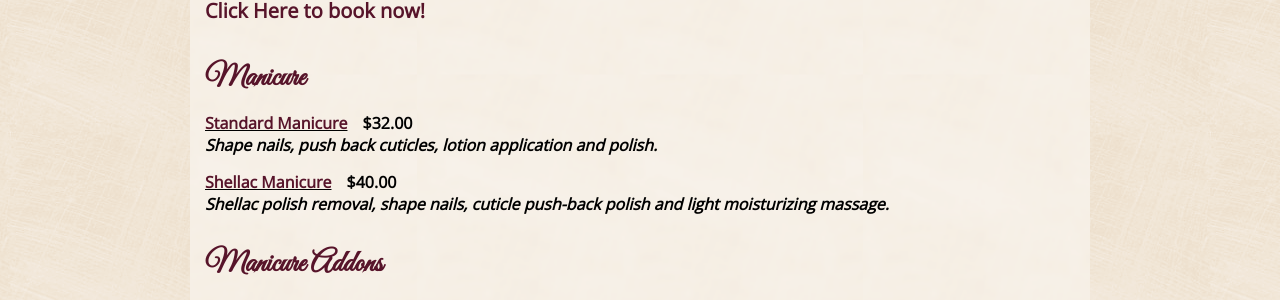
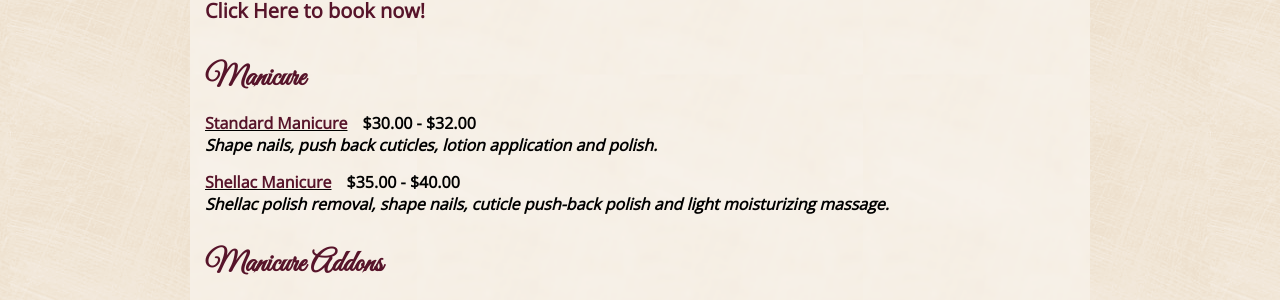
Before and after one commit to susanspedispa/susanspedispa.github.io, a Jekyll site: the page built from menu/manicures.html, in a window 1280 px wide. Shown: the part 220-520 px from the top of the page. Built offline with Jekyll 4.4.1, drawn with Linux system fonts in a browser that asks for light colours.

Commit message:
Update manicures.yml

```diff
--- a/_data/manicures.yml
+++ b/_data/manicures.yml
@@ -4,11 +4,11 @@ menu:
     - name: Manicure
       treatments:
         - name: Standard Manicure
-          price: $32.00
+          price: $30.00 - $32.00
           description: >
             Shape nails, push back cuticles, lotion application and polish.
         - name: Shellac Manicure
-          price: $40.00
+          price: $35.00 - $40.00
           description: >
             Shellac polish removal, shape nails, cuticle push-back polish and light moisturizing massage.
 
```
